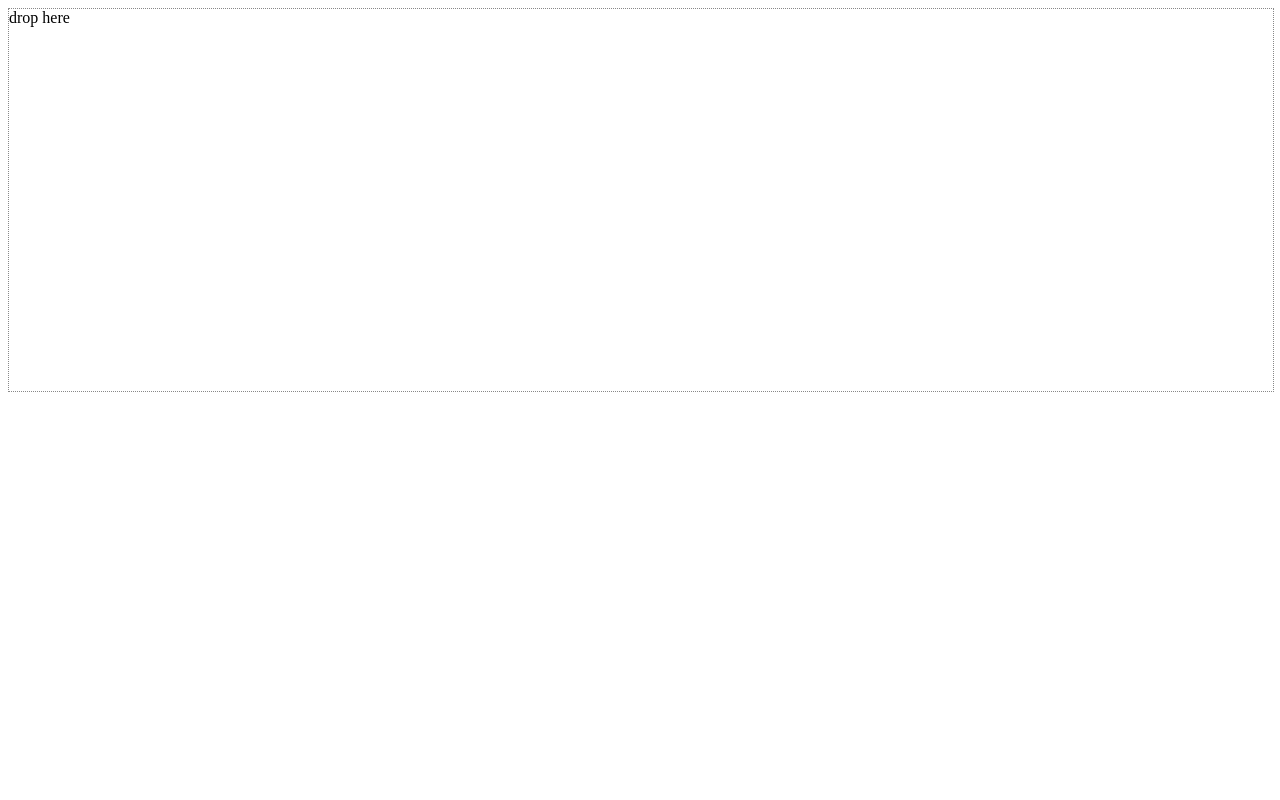
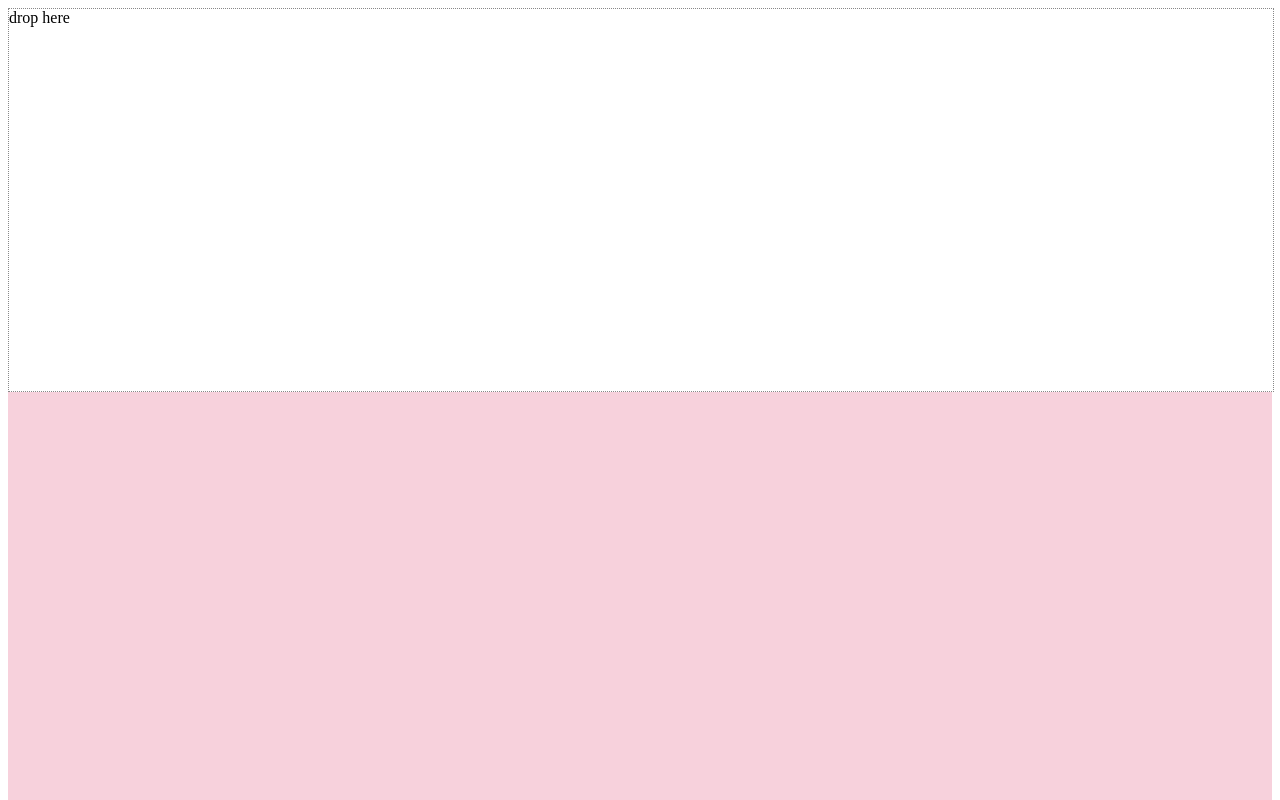
Before and after one commit to fanta-git/This_Is_Kyu-kurarin, a React (Create React App) app: page / in a window 1280 px wide. Shown: the top 800 px of the page. Built offline with nearby package versions, Linux system fonts and the light colour scheme.

Commit message:
追加 背景色

```diff
--- a/src/components/Kyukurarin.tsx
+++ b/src/components/Kyukurarin.tsx
@@ -9,17 +9,21 @@ const Kyukurarin = (props: Props) => {
   const canvasRef = useRef<HTMLCanvasElement>(null);
 
   useEffect(() => {
-    const context = canvasRef.current?.getContext('2d');
-    if (context == null || fileUrl === undefined) return;
+    const canvas = canvasRef.current;
+    if (canvas == null) return;
+    const ctx = canvas?.getContext('2d')!;
+    ctx.fillStyle = "#F7D1DC";
+    ctx.fillRect(0, 0, canvas.width, canvas.height);
+    if (ctx == null || fileUrl === undefined) return;
     const img = new Image();
     img.src = fileUrl;
     img.onload = () => {
-      context.drawImage(img, 0, 0);
+      ctx.drawImage(img, 0, 0);
     };
   }, [fileUrl]);
 
   return (
-    <canvas width="1280" height="720" ref={canvasRef} />
+    <canvas width="1280" height="720" style={{ width: "100%" }} ref={canvasRef} />
   );
 };
 
```
